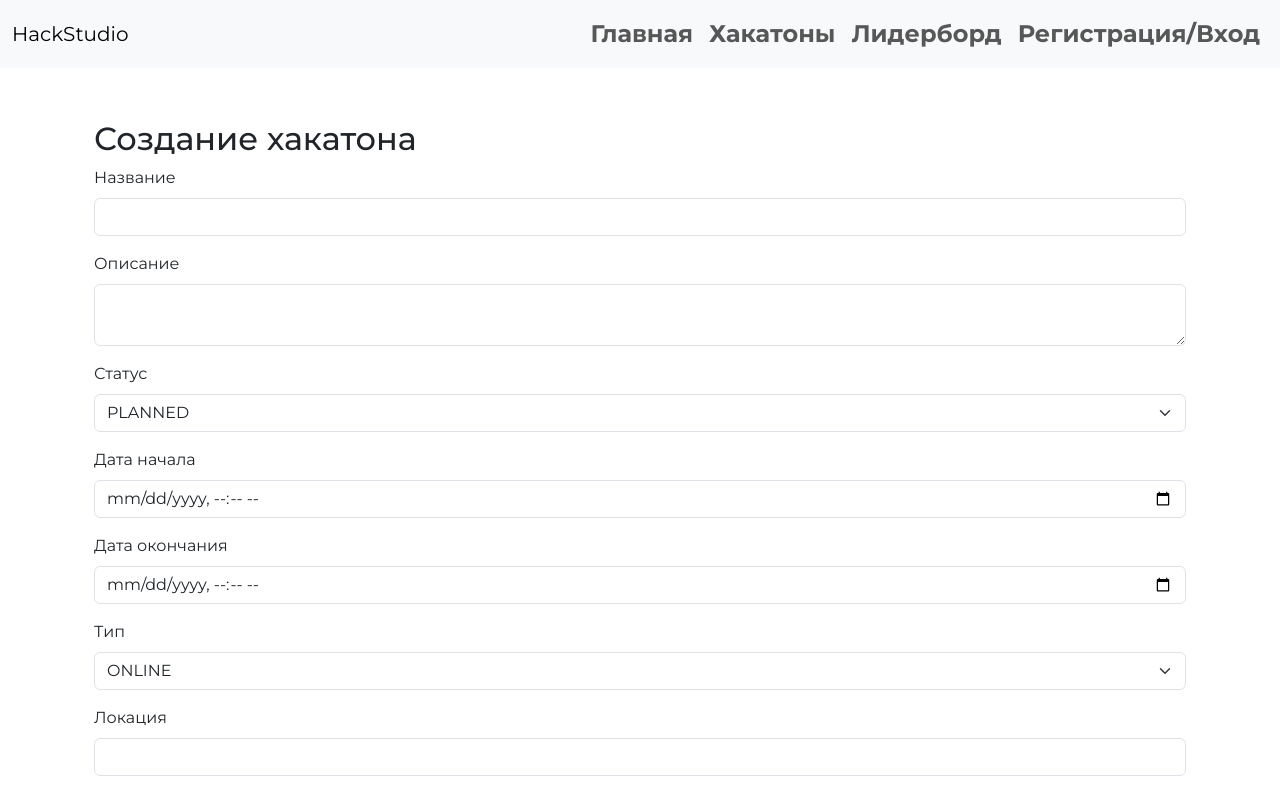
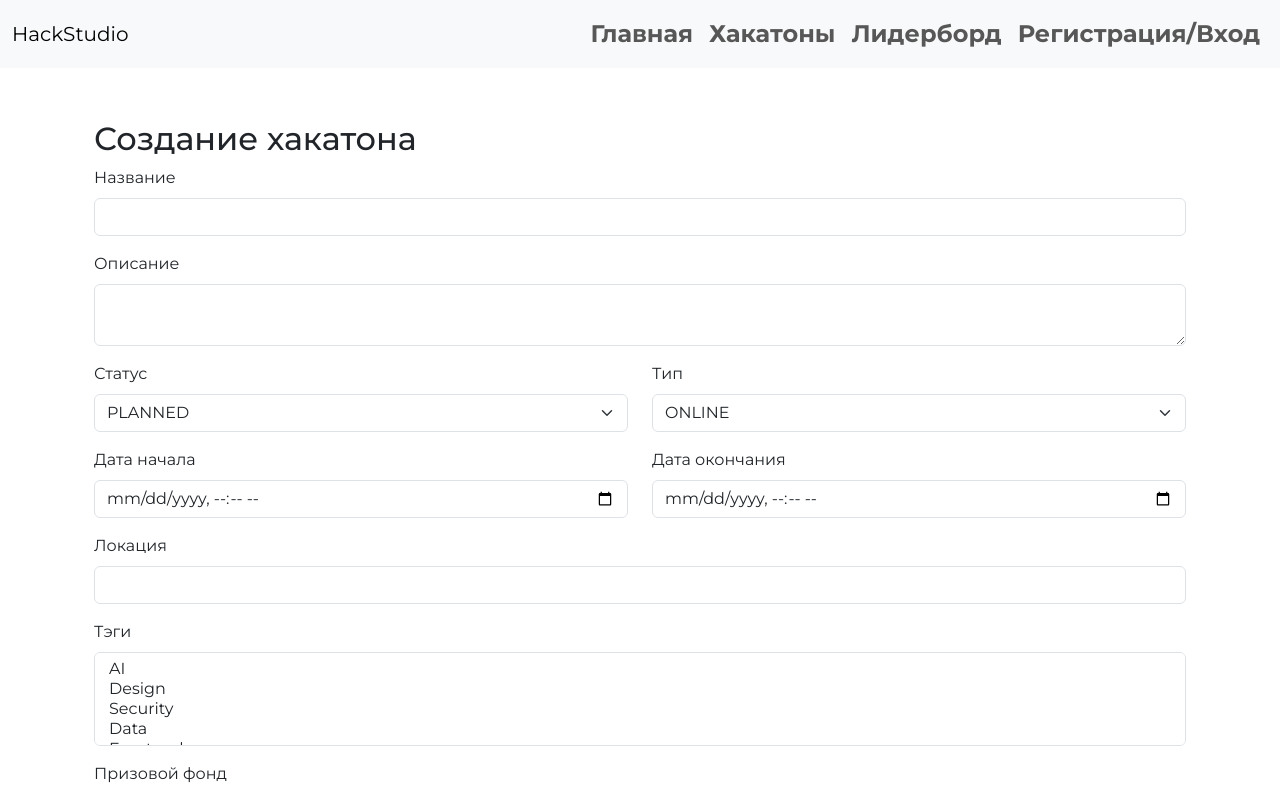
Before and after one commit to imshahastam/hackathon_studio_front, a Vue app: page /hackathons/create in a window 1280 px wide. Shown: the top 794 px of the page. Built offline with nearby package versions, Linux system fonts and the light colour scheme.

Commit message:
updated create hackathon form

```diff
--- a/src/views/CreateHackathonForm.vue
+++ b/src/views/CreateHackathonForm.vue
@@ -2,11 +2,13 @@
   <div class="container mt-4">
     <h2>Создание хакатона</h2>
     <form @submit.prevent="createHackathon">
+      <!-- Название -->
       <div class="mb-3">
         <label class="form-label">Название</label>
         <input type="text" class="form-control" v-model="form.name" required />
       </div>
 
+      <!-- Описание -->
       <div class="mb-3">
         <label class="form-label">Описание</label>
         <textarea
@@ -16,16 +18,29 @@
         ></textarea>
       </div>
 
-      <div class="mb-3">
+      <!-- Статус и Тип на одной строке -->
+      <div class="row mb-3">
+        <div class="col-md-6">
           <label class="form-label">Статус</label>
           <select class="form-select" v-model="form.status" required>
             <option value="PLANNED">PLANNED</option>
-          <option value="ACTIVE">ACTIVE</option>
+            <option value="ONGOING">ACTIVE</option>
             <option value="FINISHED">FINISHED</option>
           </select>
         </div>
+        <div class="col-md-6">
+          <label class="form-label">Тип</label>
+          <select class="form-select" v-model="form.type" required>
+            <option value="ONLINE">ONLINE</option>
+            <option value="OFFLINE">OFFLINE</option>
+            <option value="OFFLINE">HYBRID</option>
+          </select>
+        </div>
+      </div>
 
-      <div class="mb-3">
+      <!-- Дата начала и окончания на одной строке -->
+      <div class="row mb-3">
+        <div class="col-md-6">
           <label class="form-label">Дата начала</label>
           <input
             type="datetime-local"
@@ -34,8 +49,7 @@
             required
           />
         </div>
-
-      <div class="mb-3">
+        <div class="col-md-6">
           <label class="form-label">Дата окончания</label>
           <input
             type="datetime-local"
@@ -44,36 +58,37 @@
             required
           />
         </div>
-
-      <div class="mb-3">
-        <label class="form-label">Тип</label>
-        <select class="form-select" v-model="form.type" required>
-          <option value="ONLINE">ONLINE</option>
-          <option value="OFFLINE">OFFLINE</option>
-          <option value="HYBRID">HYBRID</option>
-        </select>
       </div>
 
+      <!-- Локация -->
       <div class="mb-3">
         <label class="form-label">Локация</label>
         <input type="text" class="form-control" v-model="form.location" />
       </div>
 
+      <!-- Тэги (мультивыбор по ID) -->
       <div class="mb-3">
         <label class="form-label">Тэги</label>
-        <input type="text" class="form-control" v-model="form.tags" />
+        <select class="form-select" multiple v-model="form.tagsId">
+          <option v-for="tag in availableTags" :key="tag.id" :value="tag.id">
+            {{ tag.name }}
+          </option>
+        </select>
       </div>
 
+      <!-- Призовой фонд -->
       <div class="mb-3">
         <label class="form-label">Призовой фонд</label>
         <input type="number" class="form-control" v-model="form.prizeFund" />
       </div>
 
+      <!-- Условия -->
       <div class="mb-3">
         <label class="form-label">Условия</label>
         <textarea class="form-control" v-model="form.conditions"></textarea>
       </div>
 
+      <!-- Кнопка -->
       <button type="submit" class="btn btn-success">Создать</button>
     </form>
   </div>
@@ -81,27 +96,48 @@
 
 <script>
 export default {
-  name: "CreateHackathonForm",
+  name: "CreateHackathon",
   data() {
     return {
       form: {
         name: "",
         description: "",
         status: "PLANNED",
+        type: "ONLINE",
         start_date: "",
         end_date: "",
-        type: "ONLINE",
         location: "",
-        tags: "",
+        tagsId: [],
         prizeFund: null,
         conditions: "",
       },
+      availableTags: [
+        { id: 1, name: "AI" },
+        { id: 2, name: "Design" },
+        { id: 3, name: "Security" },
+        { id: 4, name: "Data" },
+        { id: 5, name: "Frontend" },
+      ],
     };
   },
   methods: {
+    formatDateWithSeconds(datetime) {
+      if (!datetime) return "";
+      // Если уже есть секунды — не трогаем
+      if (datetime.length === 19) return datetime;
+      return datetime + ":00"; // Добавляем секунды вручную
+    },
+
     async createHackathon() {
       try {
         const token = localStorage.getItem("token");
+
+        const payload = {
+          ...this.form,
+          start_date: this.formatDateWithSeconds(this.form.start_date),
+          end_date: this.formatDateWithSeconds(this.form.end_date),
+        };
+
         const response = await fetch(
           "http://localhost:8080/hackathons/create",
           {
@@ -110,7 +146,7 @@ export default {
               "Content-Type": "application/json",
               Authorization: `Bearer ${token}`,
             },
-            body: JSON.stringify(this.form),
+            body: JSON.stringify(payload),
           }
         );
 
@@ -122,6 +158,8 @@ export default {
         this.$router.push(`/hackathons/${data.id}`);
       } catch (error) {
         console.error("Ошибка:", error);
+        console.log("Request body:", JSON.stringify(this.form, null, 2));
+
         alert("Не удалось создать хакатон");
       }
     },
```
Lines whose indentation alone changed are shown as unchanged.
